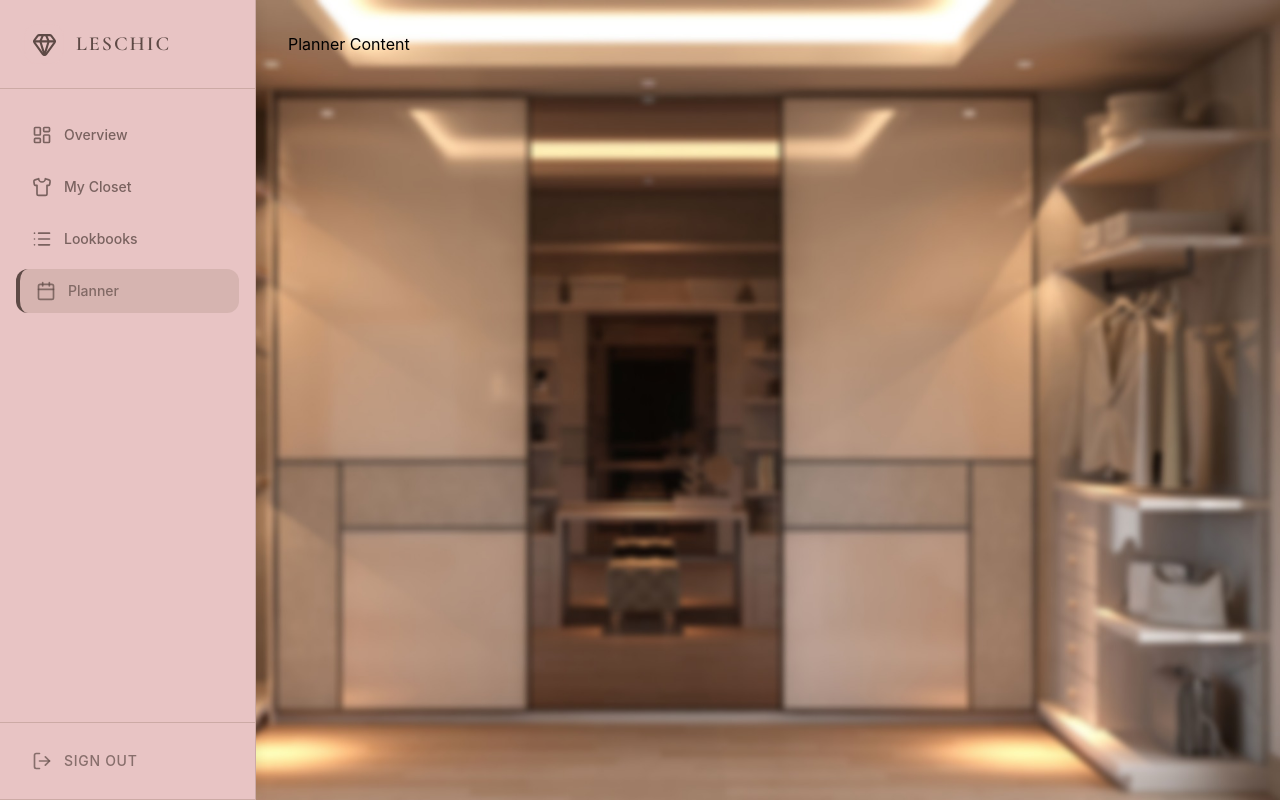
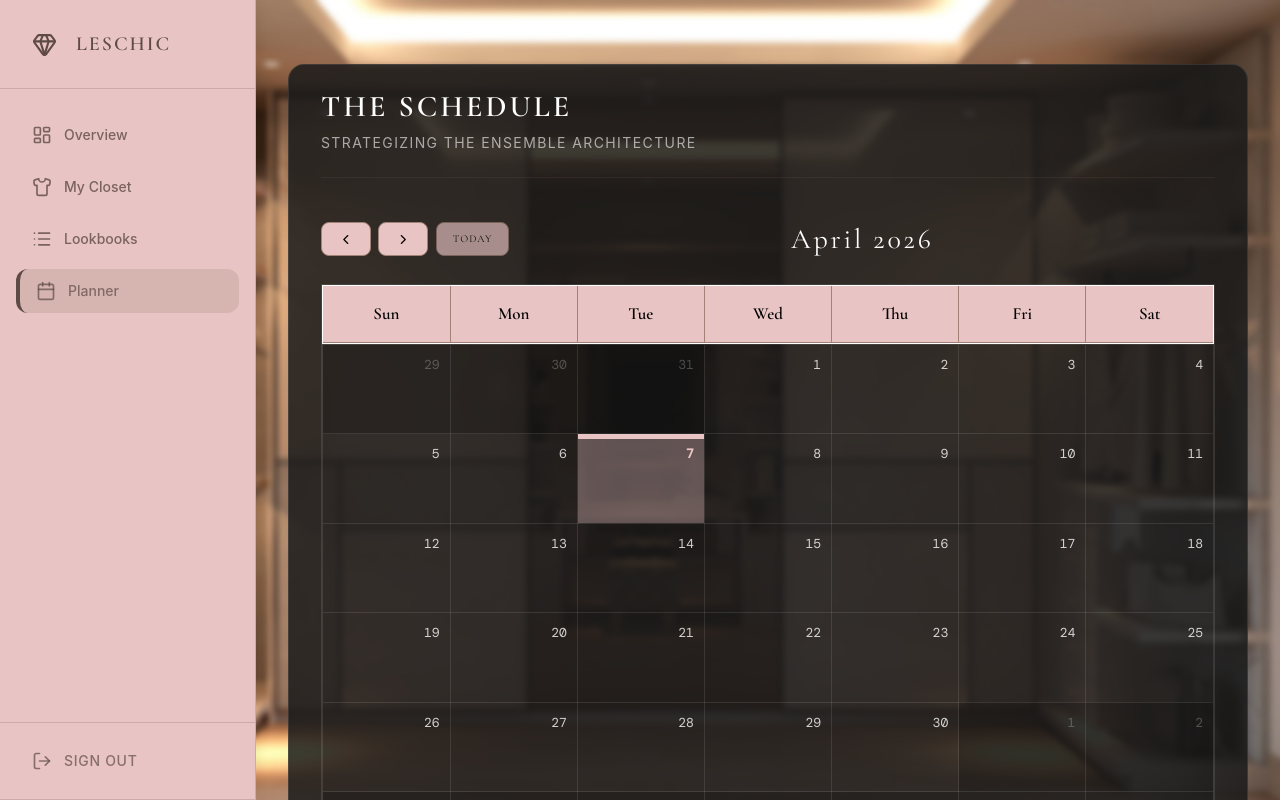
Before and after one commit to HaroldSaenz87/LesChic, a React (Vite) app in the folder Frontend_Web/LesChic/: page /dashboard/planner in a window 1280 px wide. Built offline with nearby package versions, Linux system fonts and the light colour scheme; no server answers; sample sign-in values are in the browser's storage.

Commit message:
Lookbooks can now be updated and/or deleted.
Calendar added plus styling (scheduling in progress)

```diff
--- a/Frontend_Web/LesChic/package.json
+++ b/Frontend_Web/LesChic/package.json
@@ -10,6 +10,9 @@
     "preview": "vite preview"
   },
   "dependencies": {
+    "@fullcalendar/daygrid": "^6.1.20",
+    "@fullcalendar/interaction": "^6.1.20",
+    "@fullcalendar/react": "^6.1.20",
     "@gsap/react": "^2.1.2",
     "@tailwindcss/vite": "^4.2.1",
     "gsap": "^3.14.2",
--- a/Frontend_Web/LesChic/src/App.tsx
+++ b/Frontend_Web/LesChic/src/App.tsx
@@ -9,6 +9,7 @@ import { MyCloset } from "./components/MyCloset"
 import { useEffect } from "react"
 import { buildPath } from "./utils/buildPath"
 import { Lookbooks } from "./components/Lookbooks"
+import { Planner } from "./components/Planner"
 
 
 function App() {
@@ -101,7 +102,7 @@ function App() {
 
           <Route path="lookbooks" element={<Lookbooks />} />
 
-          <Route path="planner" element={<div>Planner Content</div>} />
+          <Route path="planner" element={<Planner />} />
 
         </Route>
 
--- a/Frontend_Web/LesChic/src/components/Lookbooks.tsx
+++ b/Frontend_Web/LesChic/src/components/Lookbooks.tsx
@@ -16,19 +16,30 @@ export const Lookbooks = () => {
     const [editingLookbook, setEditingLookbook] = useState<any | null>(null);
 
     const deleteLookbook = async (id: string) => {
+    if (!id) {
+        console.error("Delete aborted: No ID provided");
+        return;
+    }
+
     try {
         const res = await fetch(buildPath(`api/lists/${id}`), {
             method: "DELETE",
             headers: { "x-token": getToken() }
         });
 
-            if ((await res.json()).ok) fetchLookbooks();
+        const data = await res.json();
 
+        if (data.ok) {
+
+            fetchLookbooks();
+        } else {
+
+            // This will show you the specific error message from your catch block
+            console.error("Delete failed:", data.msg);
+        }
     } catch (err) {
-
-            console.error(err);
+        console.error("Network error during delete:", err);
     }
-
 };
 
     const getToken = () => {
@@ -130,7 +141,7 @@ export const Lookbooks = () => {
                         <div className="grid grid-cols-1 sm:grid-cols-2 lg:grid-cols-3 gap-3">
 
                             {sortedLookbooks.map(lb => (
-                                <OutfitsCard key={lb._id || lb.id} lookbook={lb} onClick={() => setEditingLookbook(lb)} onDelete={deleteLookbook} />
+                                <OutfitsCard key={lb._id || lb.id} lookbook={lb} onClick={() => setEditingLookbook(lb)} onDelete={() => deleteLookbook(lb._id || lb.id)} />
                             ))}
 
                             <div onClick={() => setShowCreate(true)} className="border border-dashed border-white/30 rounded-2xl h-52 flex flex-col items-center justify-center gap-2 cursor-pointer hover:bg-white/3 transition-all">
--- a/Frontend_Web/LesChic/src/components/Planner.tsx
+++ b/Frontend_Web/LesChic/src/components/Planner.tsx
@@ -0,0 +1,81 @@
+import FullCalendar from '@fullcalendar/react';
+import dayGridPlugin from '@fullcalendar/daygrid';
+import interactionPlugin from '@fullcalendar/interaction';
+import { useOutletContext } from 'react-router-dom';
+import { CheckCircle2, Circle } from 'lucide-react';
+
+export const Planner = () => {
+
+    const { lookbooks = [], fetchLookbooks } = useOutletContext<{
+        lookbooks: any[],
+        fetchLookbooks: () => void
+    }>();
+
+    // Transform Lookbooks into FullCalendar "Events"
+    const events = lookbooks
+        .filter(lb => lb.plannedUsed && lb.plannedUsed !== '1970-01-01T00:00:00.000Z')
+        .map(lb => ({
+            id: lb._id,
+            title: lb.title,
+            start: lb.plannedUsed,
+            allDay: true,
+            extendedProps: { ...lb } // Pass the whole object for custom rendering
+        }));
+
+    // Custom Event Renderer (This is how we make it look "LesChic")
+    const renderEventContent = (eventInfo: any) => {
+        const lb = eventInfo.event.extendedProps;
+        const isUsed = lb.lastUsed === lb.plannedUsed;
+
+        return (
+            <div className={`flex items-center justify-between w-full p-1 rounded-md transition-all ${
+                // Swapped white background for primary background for better contrast
+                isUsed
+                    ? "bg-green-600/20 text-green-800"
+                    : "bg-primary/10 text-primary"
+            }`}>
+                <span className="truncate text-[9px] uppercase tracking-tighter italic pl-1 font-medium">
+                    {eventInfo.event.title}
+                </span>
+                {isUsed ? <CheckCircle2 size={12} /> : <Circle size={12} className="opacity-30" />}
+            </div>
+        );
+    };
+
+
+    return (
+
+        <div className="flex flex-col gap-8 mt-8 animate-fade-in animation-delay-200">
+            {/* The Main "Card" or Surface */}
+            <div className="flex flex-col bg-[#1a1a1a]/85 border border-white/10 rounded-2xl px-8 py-6 backdrop-blur-md">
+
+                {/* Unified Header Section inside the background */}
+                <div className="flex flex-col gap-1 mb-10 border-b border-accent/10 pb-6">
+                    <h1 className="text-white font-display font-bold text-3xl uppercase tracking-widest">
+                        The Schedule
+                    </h1>
+                    <p className="text-white/60 text-sm uppercase tracking-widest mt-1">
+                        Strategizing the ensemble architecture
+                    </p>
+                </div>
+
+                {/* The Calendar Container */}
+                <div className="full-calendar-container">
+                    <FullCalendar
+                        plugins={[dayGridPlugin, interactionPlugin]}
+                        initialView="dayGridMonth"
+                        events={events}
+                        eventContent={renderEventContent}
+                        headerToolbar={{
+                            left: 'prev next today',
+                            center: 'title',
+                            right: ''
+                        }}
+                        height="auto"
+                    />
+                </div>
+
+            </div>
+        </div>
+    );
+};
--- a/Frontend_Web/LesChic/src/index.css
+++ b/Frontend_Web/LesChic/src/index.css
@@ -151,6 +151,153 @@
   }
 
 
+ /* calendar styles */
+
+  .fc {
+    /* Use white or secondary for lines on the dark card */
+    --fc-border-color: rgba(255, 255, 255, 0.1);
+
+    /* Buttons: Keep them visible with your primary/accent pop */
+    --fc-button-bg-color: var(--color-primary);
+    --fc-button-border-color: var(--color-accent);
+    --fc-button-hover-bg-color: var(--color-accent);
+    --fc-button-active-bg-color: var(--color-secondary2);
+
+    /* Global text color: must be light for a dark background */
+    color: white;
+    font-family: var(--font-display);
+  }
+
+
+
+
+  /* Target the day numbers (1, 2, 3...) */
+  .fc .fc-daygrid-day-number {
+    color: rgba(255, 255, 255, 0.8) !important;
+    font-family: 'DM Mono', monospace;
+    font-size: 13px;
+    padding: 10px !important;
+  }
+
+
+  /* Individual Day Cell Background */
+  .fc .fc-daygrid-day {
+  /* Using your surface color with low opacity for a distinct, warm feel */
+  background-color: color-mix(black 45%, transparent) !important;
+  transition: background-color 0.2s ease;
+}
+
+/* Hover state to make the grid feel interactive */
+.fc .fc-daygrid-day:hover {
+  background-color: color-mix(in srgb, var(--color-surface) 20%, transparent) !important;
+  cursor: cell;
+}
+
+  /* Off-month Day Background (Days from prev/next month) */
+  .fc .fc-day-other {
+    background-color: rgba(0, 0, 0, 0.205); /* Darker to show they aren't the focus */
+    opacity: 1;
+  }
+
+
+
+
+  .fc .fc-col-header {
+    background-color: rgba(255, 255, 255, 0.05) !important; /* A light translucent tint */
+    border-bottom: 1px solid rgba(255, 255, 255, 0.1) !important;
+  }
+
+  /* Target the individual cells for a more "blocked" look */
+  .fc .fc-col-header-cell {
+    background-color: var(--color-secondary) !important;
+    border: 1px solid var(--color-accent) !important;
+  }
+
+
+  /* Table Header (Mon, Tue, etc.) */
+  .fc .fc-col-header-cell-cushion {
+
+    /* Using your secondary (light pink/clay) for the headers */
+    color: black !important;
+    font-weight: 600;
+    padding: 15px !important;
+    font-size: 17px;
+  }
+
+
+
+
+
+  /* Toolbar Title (Month and Year) */
+  .fc .fc-toolbar-title {
+    color: white !important;
+    font-family: var(--font-display);
+    font-weight: 400;
+    letter-spacing: 0.1em;
+  }
+
+
+
+
+
+  /* Fix visibility for FullCalendar Buttons */
+  .fc .fc-button {
+
+    background-color: var(--color-secondary) !important;
+    border: 1px solid var(--color-accent) !important;
+
+    text-transform: uppercase !important;
+    font-size: 0.65rem !important;
+    letter-spacing: 0.1em !important;
+    padding: 0.5rem 1rem !important;
+    border-radius: 0.5rem !important;
+    color: black !important;
+    cursor: pointer;
+  }
+
+  .fc .fc-button:hover {
+    background-color: var(--color-accent) !important;
+    color: white !important;
+  }
+
+
+  /* The Grid Lines - visible but subtle on dark */
+  .fc-theme-standard td, .fc-theme-standard th, .fc-theme-standard .fc-scrollgrid {
+    border: 1px solid rgba(255, 255, 255, 0.1) !important;
+  }
+
+
+
+
+
+
+  /* Today's Highlight */
+  .fc .fc-day-today {
+    /* Using your gold accent with low opacity for a luxury 'glow' */
+    background: color-mix(in srgb, var(--color-secondary) 35%, transparent) !important;
+    position: relative;
+  }
+
+  .fc .fc-day-today::after {
+    content: '';
+    position: absolute;
+    top: 0;
+    left: 0;
+    right: 0;
+    height: 5px; /* Slightly thinner for a cleaner look */
+    /* Using the solid gold accent for the top bar indicator */
+    background: var(--color-secondary) !important;
+  }
+
+  /* Ensuring the date number remains legible on the highlight */
+  .fc .fc-day-today .fc-daygrid-day-number {
+    color: var(--color-secondary) !important;
+    font-weight: bold;
+  }
+
+
+
+
 }
 
 @layer components{
```
Also changed, not shown: 1 other file (tests, documents, lock files or other folders). Lines whose indentation alone changed are shown as unchanged.
